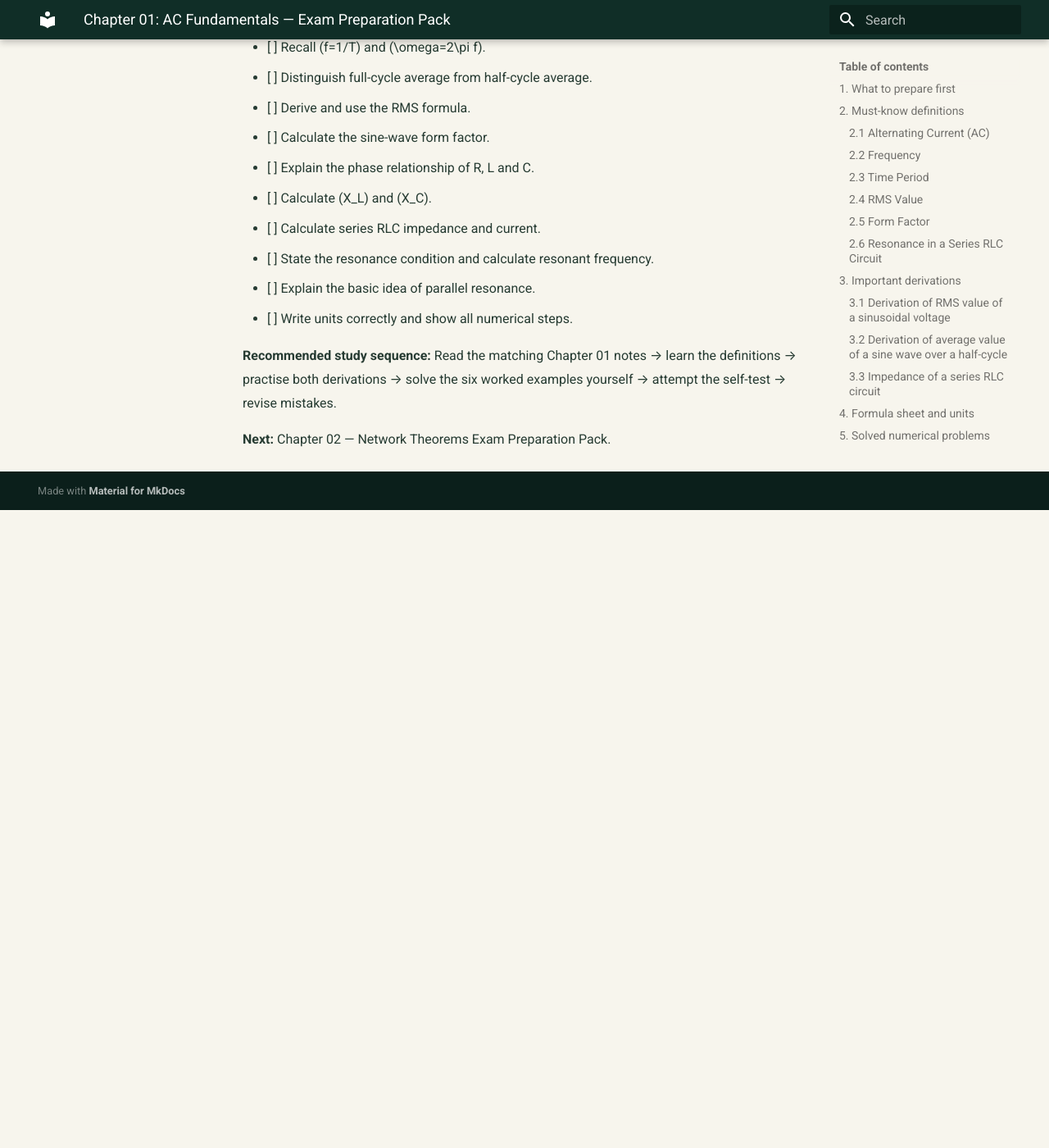
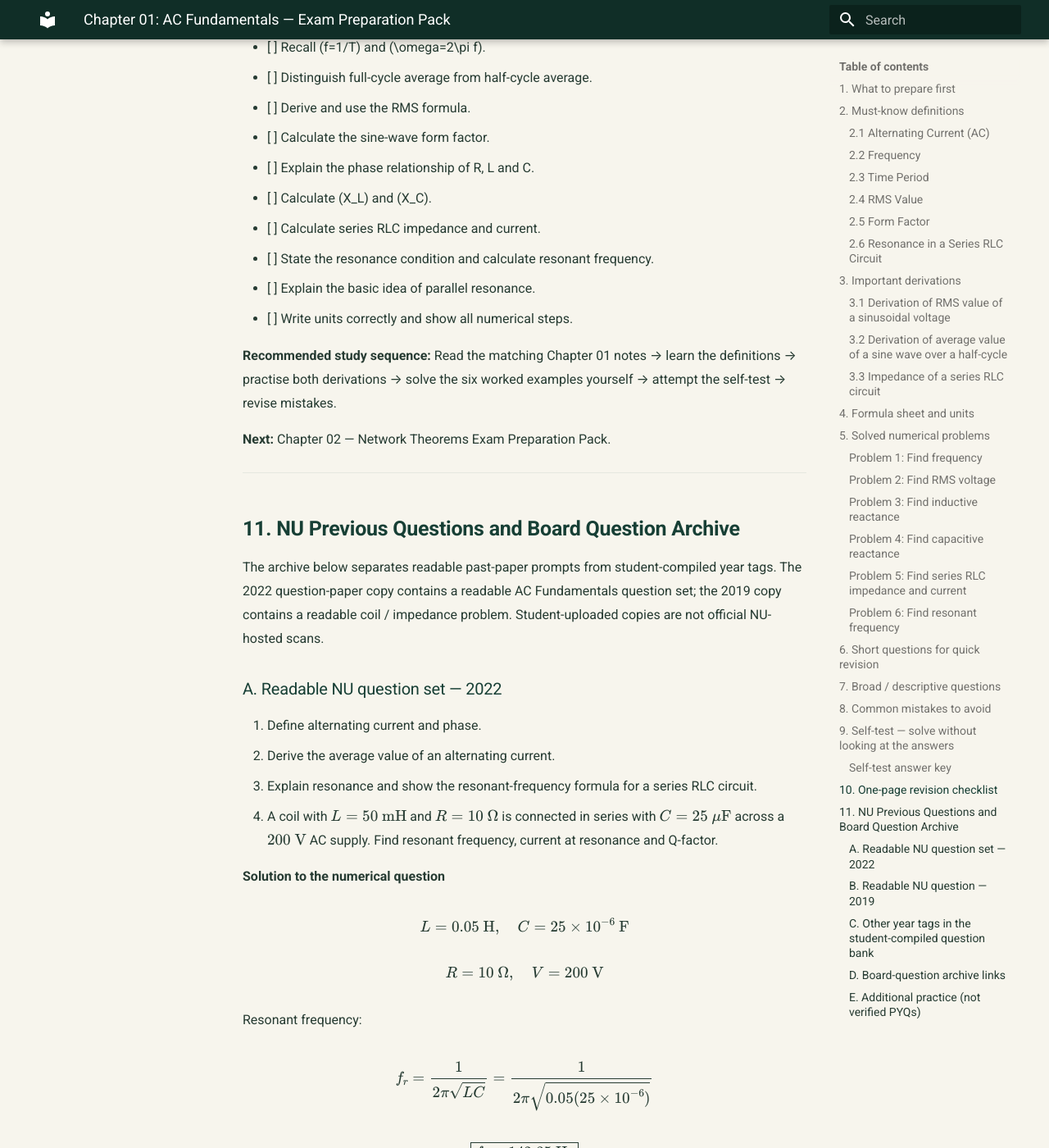
Before and after one commit to taimiyatahsin0-png/nu-cse-notes-store, an MkDocs documentation site: the page built from docs/subjects/eec/chapter-01-exam-preparation.md, in a window 1280 px wide and 1400 px high, scrolled down 10451 px. Shown: the whole window at 82% size. Built offline with MkDocs 1.6.1 and Material for MkDocs 9.7.7, drawn with Linux system fonts in a browser that asks for light colours; before the commit the page ends 11073 px from its top, so only the background shows below that; some of the changed text lies outside the part shown.

Commit message:
Add verified past questions to EEC AC exam pack

```diff
--- a/docs/subjects/eec/chapter-01-exam-preparation.md
+++ b/docs/subjects/eec/chapter-01-exam-preparation.md
@@ -490,3 +490,120 @@ Before the exam, make sure you can:
 **Recommended study sequence:** Read the matching Chapter 01 notes → learn the definitions → practise both derivations → solve the six worked examples yourself → attempt the self-test → revise mistakes.
 
 **Next:** Chapter 02 — Network Theorems Exam Preparation Pack.
+
+
+---
+
+## 11. NU Previous Questions and Board Question Archive
+
+The archive below separates readable past-paper prompts from student-compiled year tags. The 2022 question-paper copy contains a readable AC Fundamentals question set; the 2019 copy contains a readable coil / impedance problem. Student-uploaded copies are not official NU-hosted scans.
+
+### A. Readable NU question set — 2022
+
+1. Define alternating current and phase.
+2. Derive the average value of an alternating current.
+3. Explain resonance and show the resonant-frequency formula for a series RLC circuit.
+4. A coil with \(L=50\text{ mH}\) and \(R=10\ \Omega\) is connected in series with \(C=25\ \mu\text{F}\) across a \(200\text{ V}\) AC supply. Find resonant frequency, current at resonance and Q-factor.
+
+**Solution to the numerical question**
+
+\[
+L=0.05\text{ H},\quad C=25\times10^{-6}\text{ F}
+\]
+
+\[
+R=10\ \Omega,\quad V=200\text{ V}
+\]
+
+Resonant frequency:
+
+\[
+f_r=\frac{1}{2\pi\sqrt{LC}}
+=\frac{1}{2\pi\sqrt{0.05(25\times10^{-6})}}
+\]
+
+\[
+\boxed{f_r\approx142.35\text{ Hz}}
+\]
+
+At resonance, \(Z=R\):
+
+\[
+I_r=\frac{V}{R}=\frac{200}{10}
+\]
+
+\[
+\boxed{I_r=20\text{ A}}
+\]
+
+Q-factor:
+
+\[
+Q=\frac{2\pi f_rL}{R}
+=\frac{2\pi(142.35)(0.05)}{10}
+\]
+
+\[
+\boxed{Q\approx4.47}
+\]
+
+*The extracted question text reads the coil resistance as 10 Ω. Verify this value against the original scan before using the solution if your copy differs.*
+
+### B. Readable NU question — 2019
+
+A coil draws \(6\text{ A}\) from a \(24\text{ V}\) DC supply. The same current requires \(30\text{ V}\) at \(50\text{ Hz}\) AC. Find the impedance and power factor.
+
+\[
+R=\frac{V_{DC}}{I}=\frac{24}{6}=4\ \Omega
+\]
+
+\[
+Z=\frac{V_{AC}}{I}=\frac{30}{6}=5\ \Omega
+\]
+
+\[
+\cos\phi=\frac{R}{Z}=\frac45
+\]
+
+\[
+\boxed{Z=5\ \Omega,\quad \text{power factor}=0.8\text{ lagging}}
+\]
+
+The same 2019 paper copy also asks candidates to define impedance, find series-RLC impedance, define power factor and Q-factor, and explain the voltage-current phase relation in an RL circuit.
+
+### C. Other year tags in the student-compiled question bank
+
+| Topic | Listed year(s) |
+|---|---|
+| AC generator; frequency | 2018 |
+| Phase | 2018, 2022 |
+| Form factor | 2021 |
+| Average value | 2019 |
+| RMS value | 2019, 2021 |
+| Alternating current | 2022 |
+| Power factor and Q-factor of a coil | 2019 |
+| Series RLC impedance | 2019, 2021 |
+| Principle of AC generator | 2018, 2021 |
+| Phase-difference equation | 2018 |
+| Derive average value | 2022 |
+| AC through R, L and C | 2019 |
+
+**Caution:** These additional year labels come from a student-maintained question bank and should be treated as leads, not independently authenticated official year records.
+
+### D. Board-question archive links
+
+- [NU CSE Board Questions (2006–2018)](https://drive.google.com/file/d/1Lodp-nv8jOXRU7SvriRGqNYamqGUIzvM/view?usp=sharing)
+- [NU CSE Board Questions (2019)](https://drive.google.com/file/d/1QZpZoqjEJS5aYXNjSYdwW5bXy66aPi9-/view?usp=sharing)
+- [EEC 510203 question bank](https://www.scribd.com/document/948205368/862105744-National-University-CSE-Question-Bank-1st-First-Semester)
+- [2019 NU CSE first-semester paper collection](https://www.scribd.com/document/948206995/NU-CSE-1st-Semester-Questions-2019)
+- [2022 NU CSE first-semester paper collection](https://www.scribd.com/document/860333722/1st-semester-2022-questions)
+
+### E. Additional practice (not verified PYQs)
+
+1. Derive the RMS value of a sinusoidal voltage.
+2. Explain the phase relationship of voltage and current in pure R, L and C circuits.
+3. Derive the impedance expression of a series RLC circuit.
+4. Explain Q-factor and its relation to bandwidth.
+5. Explain series and parallel resonance with suitable diagrams.
+
+These are practice questions based on the syllabus, not verified past-paper questions.
```
